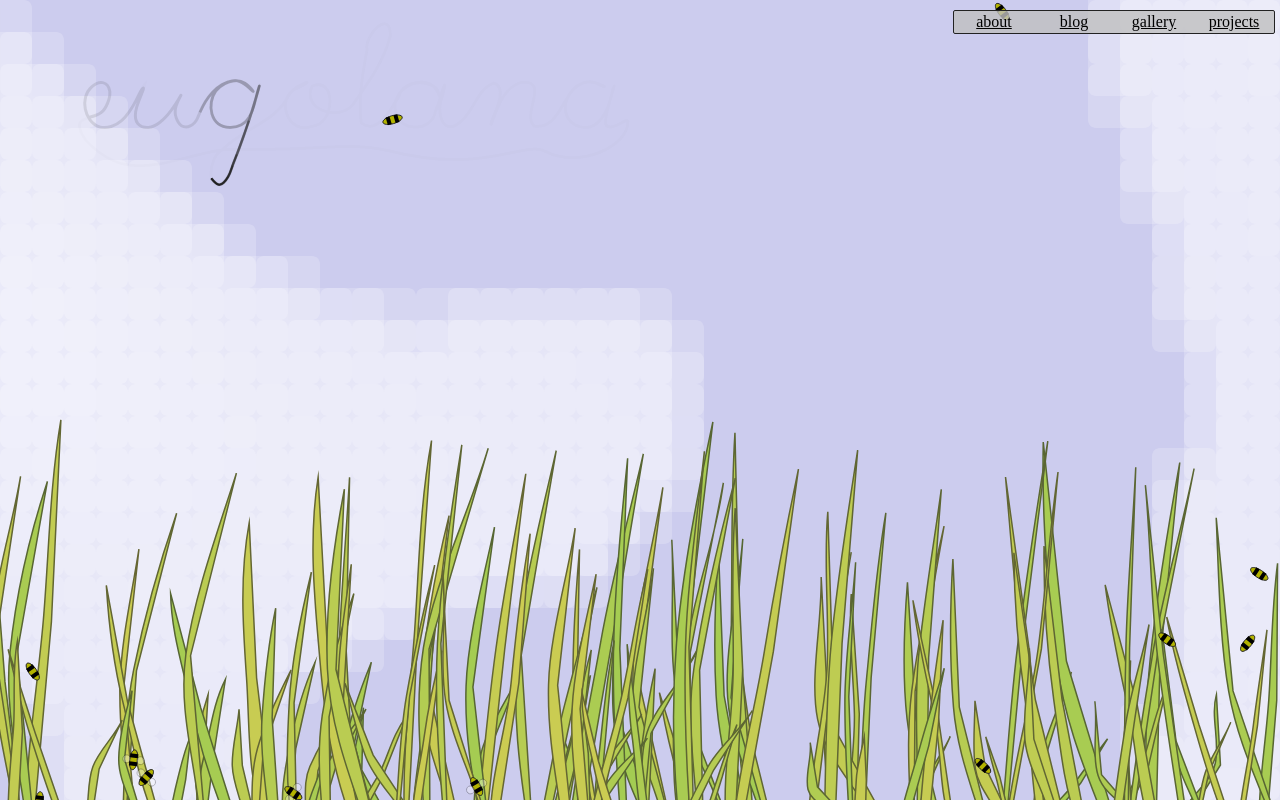
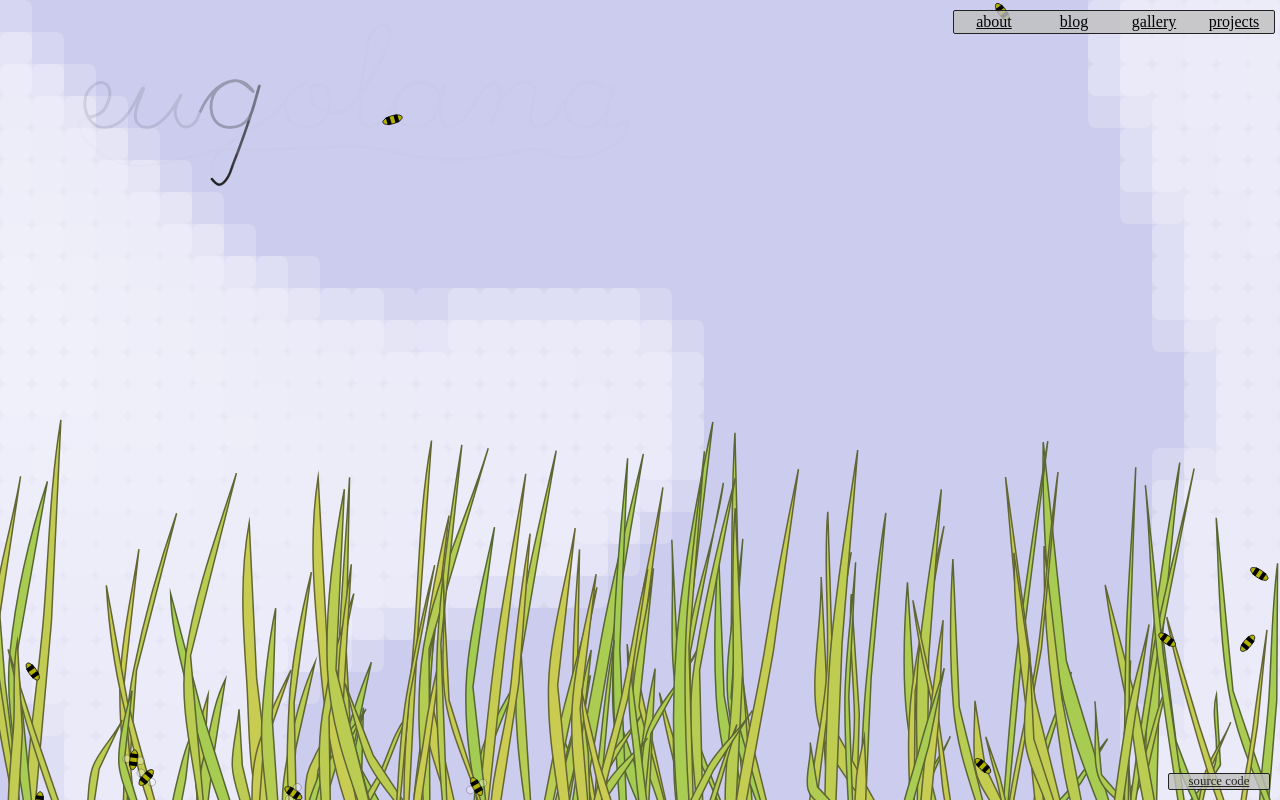
Before and after one commit to eugolana/scenic, a plain HTML site: page index.html in a window 1280 px wide. Drawn offline with Linux system fonts and the light colour scheme; animation ran at ten frames a second.

Commit message:
added github link

```diff
--- a/index.html
+++ b/index.html
@@ -45,5 +45,6 @@
 				<p>Check out my blog, artwork, previous projects, or just chill here among the flowers and the bees</p>
 
 			</div>
+		<div id="githubLink"> <a href="https://github.com/eugolana/scenic">source code</a></div>
 	</body>
 </html>
--- a/style/scenic.css
+++ b/style/scenic.css
@@ -17,7 +17,7 @@ html, body {
     position: fixed;
 }
 
-#aboutDiv, #menu {
+#aboutDiv, #menu, #githubLink {
 	background-color: rgba(192,192,192,0.8);
 	border: 1px solid #222222;
 	border-radius: 2px;
@@ -71,12 +71,9 @@ html, body {
 
 #menuItems li a {
 	color: black;
-	/*background-color: rgba(16,16,16,0.5);*/
 	display: block;
 	width: 80px;
-	/*border: 2px solid black;*/
 	text-align: center;
-	/*padding: 14px; 16px;*/
 	pointer-events: all;
 }
 
@@ -88,7 +85,7 @@ html, body {
 	display: block;
 	float: right;
 	margin: 0px 5px;
-	pointer-events:all ;
+	pointer-events: all;
 	cursor: pointer;
 }
 
@@ -99,3 +96,25 @@ html, body {
 #minimise p {
 	margin: 0px;
 }
+
+#githubLink {
+	margin-right: 5px;
+	margin-left: auto;
+	width: 100px;
+	position: fixed;
+	bottom: 5px;
+	right: 5px;
+	padding: 0;
+}
+
+#githubLink a{
+	font-size: 80%;
+	display: block;
+	text-align: center;
+	color: #222222;
+	margin: 0;
+	pointer-events: all;
+}
+#githubLink a:hover {
+	color: #DDDDDD;
+}
```
